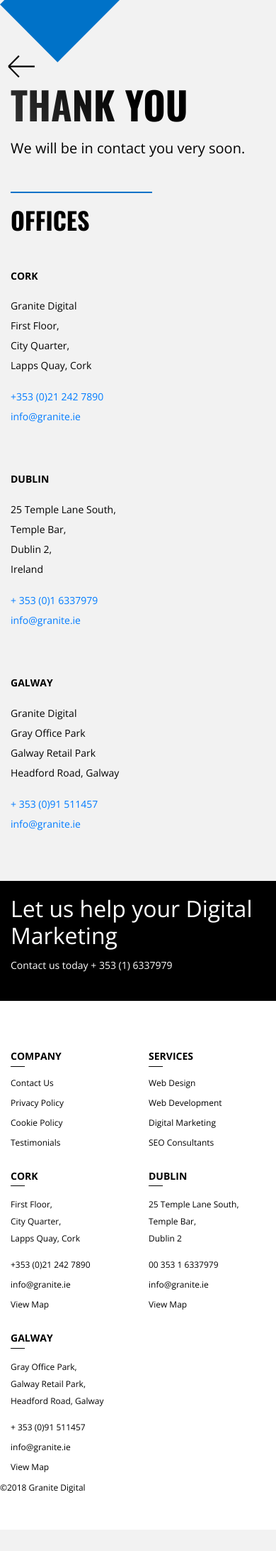
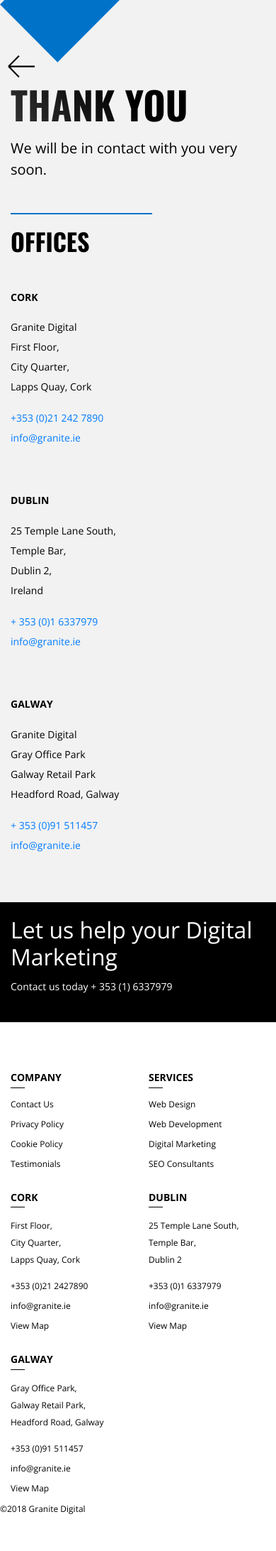
Before and after one commit to jonathancallan/granite, a PHP site: page /thank-you.php in a window 390 px wide. Shown: the part 165-2350 px from the top of the page at 71% size. Before the commit the page ends 2320 px from the top, so only its background shows below. Run offline with PHP 8.4, Linux system fonts and the light colour scheme; data that the repository does not hold is empty; some libraries are stand-ins or nearby versions.

Commit message:
Quick add Esc function to main menu. Format phone number in the footer.

```diff
--- a/inc/footer.php
+++ b/inc/footer.php
@@ -38,7 +38,7 @@
       </span>
 
       <ul itemscope itemtype="https://schema.org/ContactPoint">
-        <li class="telephone"><a href="tel:+353212427890" itemprop="telephone">+353 (0)21 242 7890 </a> </li>
+        <li class="telephone"><a href="tel:+353212427890" itemprop="telephone">+353 (0)21 2427890 </a> </li>
         <li class="email"><a href="mailto: info@granite.ie" itemprop="email">info@granite.ie</a>
         </li>
         <li class="map"><a href="https://www.google.ro/maps/place/51%C2%B053'56.2%22N+8%C2%B027'51.1%22W/@51.8989596,-8.4667035,17z/data=!4m5!3m4!1s0x0:0x0!8m2!3d51.898953!4d-8.464193?hl=en" target="_blank">View Map</a> </li>
@@ -51,7 +51,7 @@
       </span>
 
       <ul itemscope itemtype="https://schema.org/ContactPoint">
-        <li class="telephone"><a href="tel:+35318512800" itemprop="telephone">00 353 1 6337979</a> </li>
+        <li class="telephone"><a href="tel:+35318512800" itemprop="telephone">+353 (0)1 6337979</a> </li>
         <li class="email"><a href="mailto: info@granite.ie" itemprop="email">info@granite.ie</a>
         </li>
         <li class="map"><a href="https://www.google.ie/maps/place/enhance.ie/@53.33333,-6.252179,17z/data=!3m1!4b1!4m5!3m4!1s0x48671284f0e3d8f5:0x9de8e274491c82be!8m2!3d53.33333!4d-6.25223" target="_blank">View Map</a> </li>
@@ -64,7 +64,7 @@
       </span>
 
       <ul itemscope itemtype="https://schema.org/ContactPoint">
-        <li class="telephone"><a href="tel:+353091 511457" itemprop="telephone">+ 353 (0)91 511457 </a> </li>
+        <li class="telephone"><a href="tel:+353091 511457" itemprop="telephone">+353 (0)91 511457 </a> </li>
         <li class="email"><a href="mailto: info@granite.ie" itemprop="email">info@granite.ie</a>
         </li>
         <li class="map"><a href="https://www.google.ie/maps?q=gray+office+park+map&amp;ion=1&amp;espv=2&amp;bav=on.2,or.r_cp.&amp;bvm=bv.102537793,d.ZGU&amp;biw=1366&amp;bih=628&amp;dpr=1&amp;um=1&amp;ie=UTF-8&amp;sa=X&amp;ved=0CAcQ_AUoAmoVChMIiNXV-sXvxwIVoaDbCh0ozgnN"
--- a/js/scripts.js
+++ b/js/scripts.js
@@ -6,8 +6,18 @@
   });
   $("#main-menu .close").on("click",function(){
     $("body").removeClass(".main-menu-open");
-      return false;
+    return false;
   });
+/* Press ESC to close menu by removing class */
+  $("body").keydown(function(e) {
+    //alert("Press");
+    if(e.key === "Escape") {
+      //alert("Escape");
+      $("body.main-menu-open").removeClass("main-menu-open");
+    }
+  });
+
+
 /* Init the slider */
 $('.home-slider').slick({
     centerMode: true,
--- a/thank-you.php
+++ b/thank-you.php
@@ -9,8 +9,8 @@
 <body class="services standard">
   <div class="hero-background">
     <svg id="angle-bar" data-name="Layer 1" xmlns="http://www.w3.org/2000/svg" viewBox="0 0 639.26 414.13">
-            <polygon class="primary" points="0 280.89 133.24 414.13 547.37 0 280.89 0 0 280.89"/>
-            <polygon class="secondary" points="388 191.6 417.83 221.44 639.26 0 579.61 0 388 191.6"/>
+      <polygon class="primary" points="0 280.89 133.24 414.13 547.37 0 280.89 0 0 280.89" />
+      <polygon class="secondary" points="388 191.6 417.83 221.44 639.26 0 579.61 0 388 191.6" />
     </svg>
   </div>
   <?php require 'inc/header.php'; ?>
@@ -22,7 +22,7 @@
           <div class="col offset-sm-3">
             <nav class="backlink"> <a href="javascript:history.go(-1)"><img src="./img/arrow.svg" alt="Services"></a> </nav>
             <h1>Thank You</h1>
-                        <p>We will be in contact you very soon.</p>
+            <p>We will be in contact with you very soon.</p>
           </div>
         </div>
       </div>
```
Lines whose indentation alone changed are shown as unchanged.
